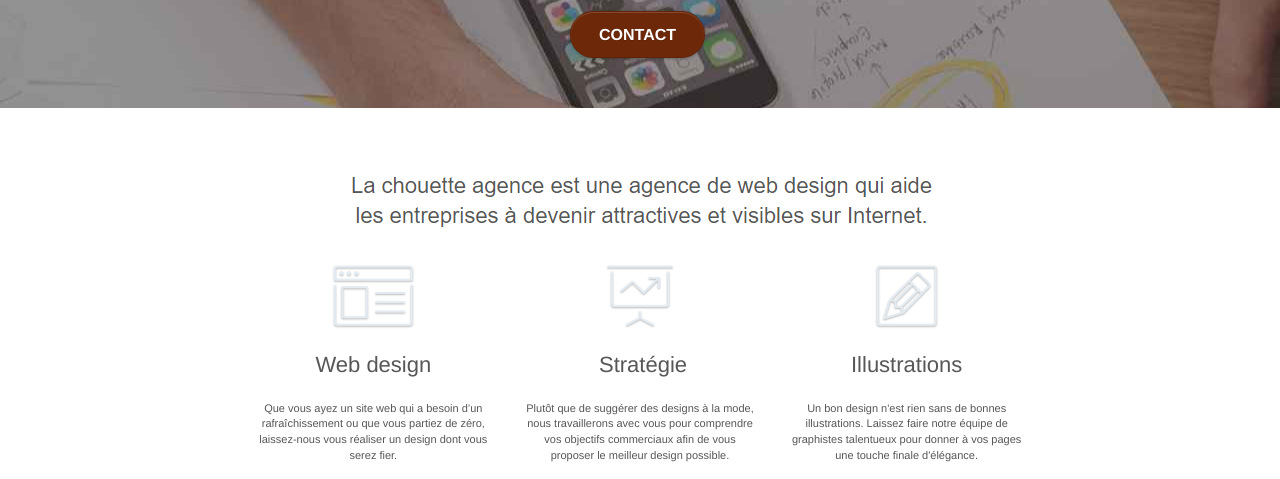
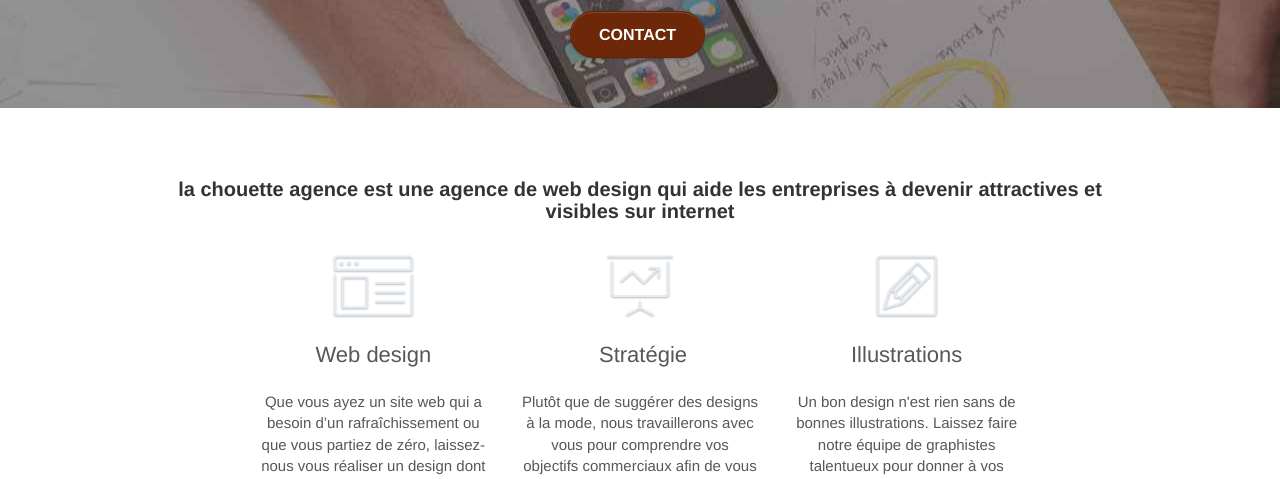
Before and after one commit to Ben43200/projet4, a plain HTML site: page index.html in a window 1280 px wide. Shown: the part 319-798 px from the top of the page. Drawn offline with nearby package versions, Linux system fonts and the light colour scheme; some packages are replaced by stand-ins of ours; a script that the page names is missing.

Commit message:
rédaction title.png et title2.png passage p font-size:1.5reme

```diff
--- a/index.html
+++ b/index.html
@@ -105,7 +105,9 @@
 			<div class="container bloc-md">
 				<div class="row">
 					<div class="col-sm-12 text-center">
-						<img src="img/title.png" alt="image title" />
+						<h3 class="title-2">La chouette agence est une agence de web design qui aide les entreprises à
+							devenir attractives et visibles sur internet
+						</h3>
 					</div>
 				</div>
 				<div class="row voffset-lg med-width-whitespace">
@@ -194,7 +196,8 @@
 			<div class="container bloc-lg">
 				<div class="row">
 					<div class="col-sm-12 text-center">
-						<img alt="title info" src="img/title2.png" />
+						<!-- <img alt="title info" src="img/title2.png" /> -->
+						<h4>Nous travaillons avec beaucoup de clients voici nos réalisations</h4>
 					</div>
 				</div>
 				<div class="row tight-width-whitespace portfolio-row">
--- a/style.css
+++ b/style.css
@@ -5,7 +5,7 @@ body {
     overflow-x: hidden;
     -webkit-font-smoothing: antialiased;
     -moz-osx-font-smoothing: grayscale;
-    font-size:14px;
+
 }
 
 a,
@@ -1050,3 +1050,12 @@ h4 {
         text-align: center;
     }
 }
+
+
+.title-2{
+    text-transform: lowercase;
+    font-size:2rem;
+}
+p{
+    font-size: 1.5rem;
+}
```
